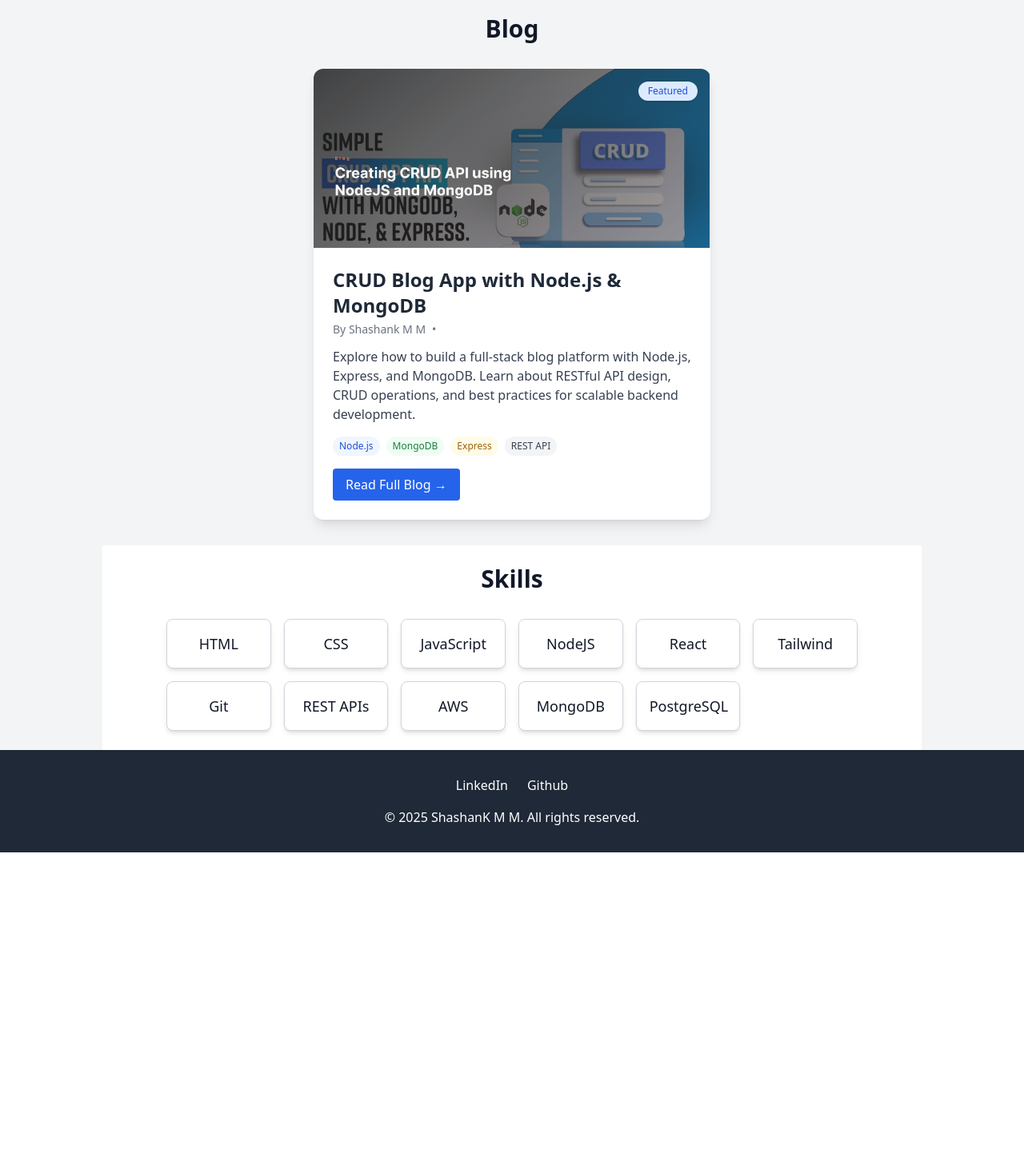
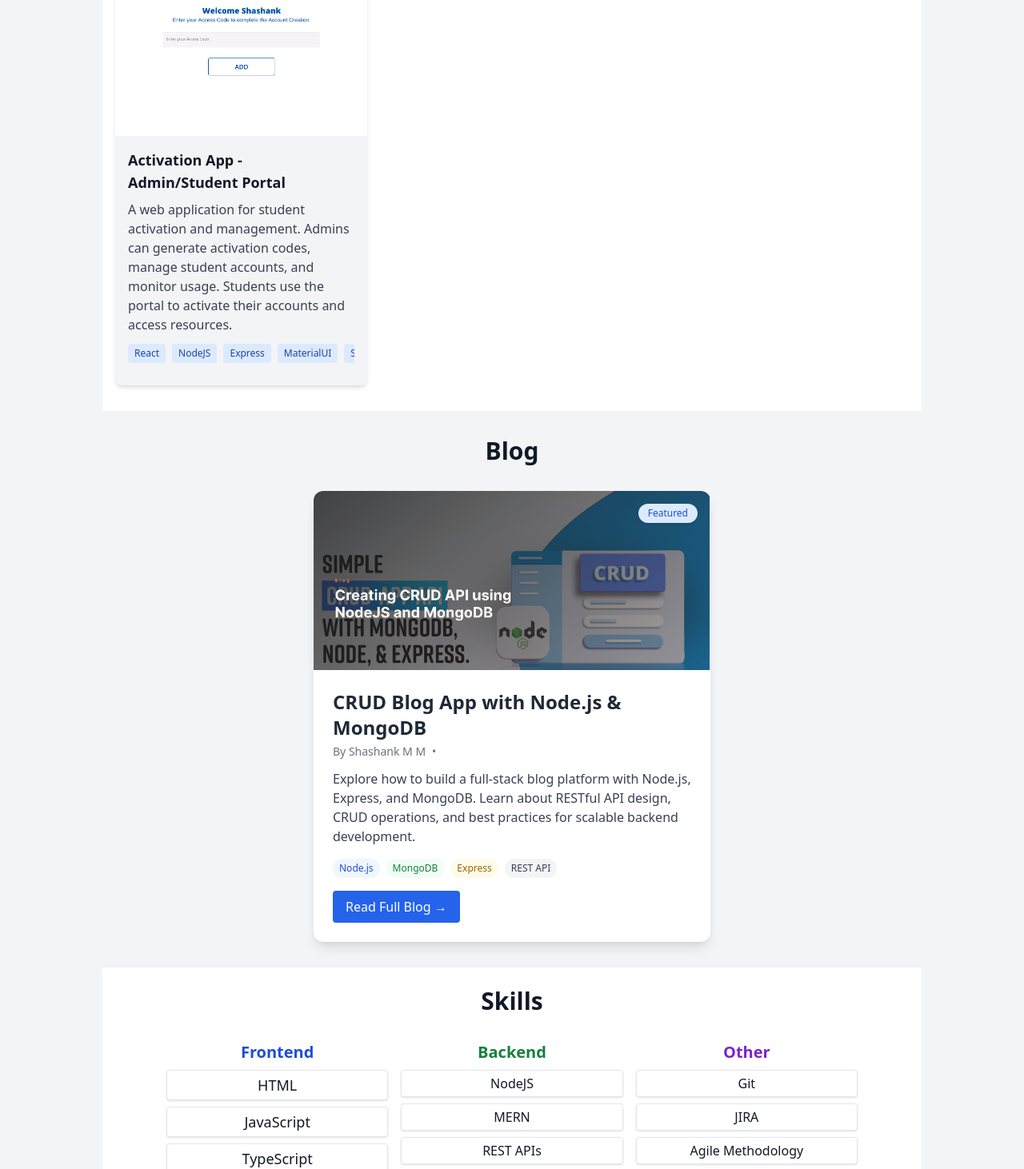
Before and after one commit to Shashank97code/react-portfolio, a React (Vite) app: page / in a window 1280 px wide. Shown: the part 1338-2800 px from the top of the page at 80% size. Before the commit the page ends 2404 px from the top, so only its background shows below. Built offline with nearby package versions, Linux system fonts and the light colour scheme.

Commit message:
feat: added new project with image to project section, optimized displaying skills using map instead individual div

```diff
--- a/src/components/Projects.tsx
+++ b/src/components/Projects.tsx
@@ -1,6 +1,7 @@
 import Project1Image from "../assets/react-gmap-ui-preview.png";
 import PortfolioImage from "../assets/portfolio-preview.png";
 import LogiSaas from "../assets/LogiSaas-preview.png";
+import DashboardAdminView from "../assets/student-enter-key.png";
 import github from "../assets/svg/github.svg";
 import { useState } from "react";
 
@@ -185,6 +186,75 @@ const Projects = () => {
               </div>
             </div>
           </div>
+          {/* Project 3 - */}
+          <div className="bg-gray-100 rounded-lg overflow-hidden shadow-md">
+            <img
+              src={DashboardAdminView}
+              alt="Activation App Student Enter Code UI"
+              className="w-full h-48 object-cover"
+            />
+            <div className="p-4">
+              <h3 className="text-lg font-semibold text-gray-900 mb-2">
+                <div className="flex justify-between items-center">
+                  <div>Activation App - Admin/Student Portal</div>
+                  {siteType === "company" ? (
+                    <div className="flex space-x-2">
+                      <a
+                        title="View Source Code on GitHub"
+                        href=""
+                        target="_blank"
+                        rel="noopener noreferrer"
+                        className="text-sm hover:color-blue-600 hover:bg-blue-200 p-0.5 rounded"
+                      >
+                        <img
+                          src={github}
+                          alt="github Logo"
+                          className="w-4 h-4"
+                        />
+                      </a>
+                      <a
+                        title="View Live Demo"
+                        href=""
+                        target="_blank"
+                        rel="noopener noreferrer"
+                        className="text-sm hover:color-blue-600 hover:bg-blue-200 p-0.5 rounded"
+                      >
+                        🔗
+                      </a>
+                    </div>
+                  ) : (
+                    <div></div>
+                  )}
+                </div>
+              </h3>
+              <p className="text-gray-700 mb-3">
+                A web application for student activation and management. Admins
+                can generate activation codes, manage student accounts, and
+                monitor usage. Students use the portal to activate their
+                accounts and access resources.
+              </p>
+              <div className="flex gap-2 mb-3 overflow-x-auto">
+                <span className="bg-blue-100 text-blue-800 text-xs px-2 py-1 rounded">
+                  React
+                </span>
+                <span className="bg-blue-100 text-blue-800 text-xs px-2 py-1 rounded">
+                  NodeJS
+                </span>
+                <span className="bg-blue-100 text-blue-800 text-xs px-2 py-1 rounded">
+                  Express
+                </span>
+                <span className="bg-blue-100  text-blue-800 text-xs px-2 py-1 rounded">
+                  MaterialUI
+                </span>
+                <span className="bg-blue-100 text-blue-800 text-xs px-2 py-1 rounded">
+                  SQL
+                </span>
+                <span className="bg-blue-100 text-blue-800 text-xs px-2 py-1 rounded">
+                  AWS
+                </span>
+              </div>
+            </div>
+          </div>
         </div>
       </div>
     </section>
--- a/src/components/Skills.tsx
+++ b/src/components/Skills.tsx
@@ -1,43 +1,92 @@
 const Skills = () => {
   return (
-    <section id="skills" className="bg-white py-6">
+    <section id="skills" className="bg-white py-6 mb-3">
       <div className="max-w-4xl mx-auto px-4">
         <h2 className="text-3xl font-bold text-gray-900 mb-8 text-center">
           Skills
         </h2>
-        <div className="grid grid-cols-2 md:grid-cols-6 gap-4">
-          <div className="bg-white p-4 rounded-lg shadow-md text-center border border-gray-300">
-            <div className="text-lg font-medium text-gray-900">HTML</div>
+        <div className="grid grid-cols-1 md:grid-cols-3 gap-4">
+          {/* Frontend */}
+          <div>
+            <h3
+              className="text-xl
+
+ font-semibold mb-2 text-center text-blue-700"
+            >
+              Frontend
+            </h3>
+            <div className="flex flex-col gap-2">
+              {[
+                "HTML",
+                "JavaScript",
+                "TypeScript",
+                "React",
+                "Tailwind CSS",
+              ].map((skill) => (
+                <div
+                  key={skill}
+                  className="bg-white px-2 py-1 rounded shadow text-center border border-gray-200 text-lg text-gray-900 hover:scale-105 transition-transform hover:cursor-pointer"
+                >
+                  {skill}
                 </div>
-          <div className="bg-white p-4 rounded-lg shadow-md text-center border border-gray-300">
-            <div className="text-lg font-medium text-gray-900">CSS</div>
+              ))}
             </div>
-          <div className="bg-white p-4 rounded-lg shadow-md text-center border border-gray-300">
-            <div className="text-lg font-medium text-gray-900">JavaScript</div>
           </div>
-          <div className="bg-white p-4 rounded-lg shadow-md text-center border border-gray-300">
-            <div className="text-lg font-medium text-gray-900">NodeJS</div>
+          {/* Backend */}
+          <div>
+            <h3
+              className="text-xl
+
+ font-semibold mb-2 text-center text-green-700"
+            >
+              Backend
+            </h3>
+            <div className="flex flex-col gap-2">
+              {[
+                "NodeJS",
+                "MERN",
+                "REST APIs",
+                "MongoDB",
+                "PostgreSQL",
+                "Redis",
+                "Docker",
+                "AWS",
+              ].map((skill) => (
+                <div
+                  key={skill}
+                  className="bg-white px-2 py-1 rounded shadow text-center border border-gray-200 text-base text-gray-900 hover:scale-105 transition-transform hover:cursor-pointer"
+                >
+                  {skill}
                 </div>
-          <div className="bg-white p-4 rounded-lg shadow-md text-center border border-gray-300">
-            <div className="text-lg font-medium text-gray-900">React</div>
+              ))}
             </div>
-          <div className="bg-white p-4 rounded-lg shadow-md text-center border border-gray-300">
-            <div className="text-lg font-medium text-gray-900">Tailwind</div>
           </div>
-          <div className="bg-white p-4 rounded-lg shadow-md text-center border border-gray-300">
-            <div className="text-lg font-medium text-gray-900">Git</div>
+          {/* Other */}
+          <div>
+            <h3
+              className="text-xl
+
+ font-semibold mb-2 text-center text-purple-700"
+            >
+              Other
+            </h3>
+            <div className="flex flex-col gap-2">
+              {[
+                "Git",
+                "JIRA",
+                "Agile Methodology",
+                "Testing (Mocha-Chai)",
+                "CI/CD",
+                "Linux",
+              ].map((skill) => (
+                <div
+                  key={skill}
+                  className="bg-white px-2 py-1 rounded shadow text-center border border-gray-200 text-base text-gray-900 hover:scale-105 transition-transform hover:cursor-pointer"
+                >
+                  {skill}
                 </div>
-          <div className="bg-white p-4 rounded-lg shadow-md text-center border border-gray-300">
-            <div className="text-lg font-medium text-gray-900">REST APIs</div>
+              ))}
             </div>
-          <div className="bg-white p-4 w-50 rounded-lg shadow-md text-center border border-gray-300">
-            <div className="text-lg font-medium text-gray-900 ">AWS</div>
-          </div>
-          <div className="bg-white p-4 w-50 rounded-lg shadow-md text-center border border-gray-300">
-            <div className="text-lg font-medium text-gray-900 ">MongoDB</div>
-          </div>
-          <div className="bg-white p-4 w-50 rounded-lg shadow-md text-center border border-gray-300">
-            <div className="text-lg font-medium text-gray-900">PostgreSQL</div>
           </div>
         </div>
       </div>
```
Also changed, not shown: src/assets/student-enter-key.png (added). Lines whose indentation alone changed are shown as unchanged.
